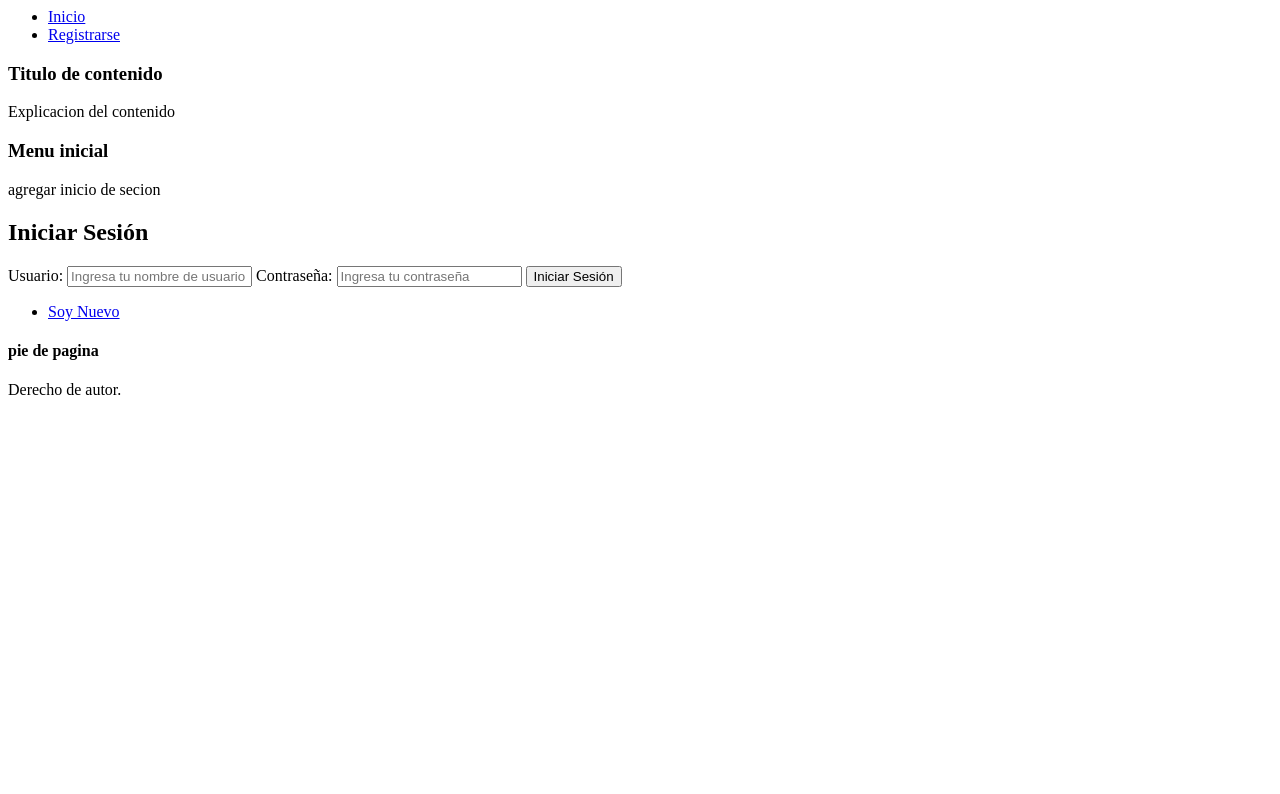
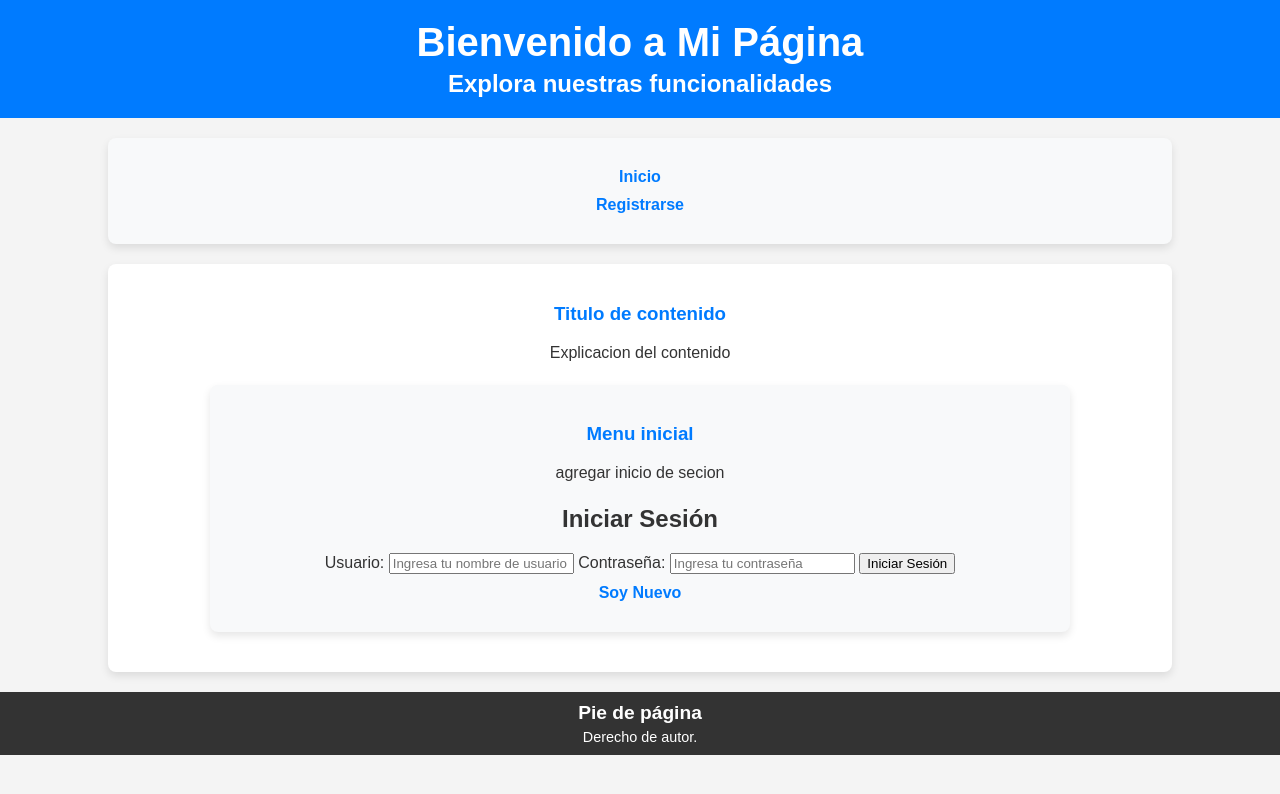
Before and after one commit to PereyraHebe/TSDS2, a plain HTML site: page practicaprogramador2/index.html in a window 1280 px wide. Drawn offline with Linux system fonts and the light colour scheme.

Commit message:
se corrige codigo perdido en la fusion

```diff
--- a/practicaprogramador2/index.html
+++ b/practicaprogramador2/index.html
@@ -1,6 +1,21 @@
+<!DOCTYPE html>
+<html lang="es">
+<head>
+    <meta charset="UTF-8">
+    <meta name="viewport" content="width=device-width, initial-scale=1.0">
+    <title>Mi Página Web</title>
+    <link rel="stylesheet" href="estilos.css">
+</head>
+<body>
+    <section>
+        <header>
+            <div class="cabecera">
+                <h1>Bienvenido a Mi Página</h1>
+                <h2>Explora nuestras funcionalidades</h2>
+            </div>
         </header>
+    </section>
 
-</section>
     <section class="menu">
         <nav>
             <ul>
@@ -8,7 +23,6 @@
                 <li><a href="registrarusuario.html">Registrarse</a></li>
             </ul>
         </nav>
-
     </section>
 
     <section class="Contenido">
@@ -21,7 +35,7 @@
             <p>agregar inicio de secion</p>
             <div class="formulario_inicio_sesion">
                 <h1>Iniciar Sesión</h1>
-            <form >
+                <form>
                     <label for="nombre_usuario">Usuario:</label>
                     <input type="text" id="nombre_usuario" name="nombre_usuario" placeholder="Ingresa tu nombre de usuario" required>
 
@@ -32,18 +46,16 @@
                 </form>
             </div>
             <ul>
-            <li><a href ="registrarusuario.html">Soy Nuevo</a></li>
+                <li><a href="registrarusuario.html">Soy Nuevo</a></li>
             </ul>
         </div>
-
     </section>
 
     <section class="footer">
-
         <div class="pie">
-
-        <h4>pie de pagina</h4>
+            <h4>Pie de página</h4>
             <p>Derecho de autor.</p>
         </div>
-
     </section>
+</body>
+</html>
```
Also changed, not shown: practicaprogramador2/registrarusuario.html (+5 -2 lines). Lines whose indentation alone changed are shown as unchanged.
